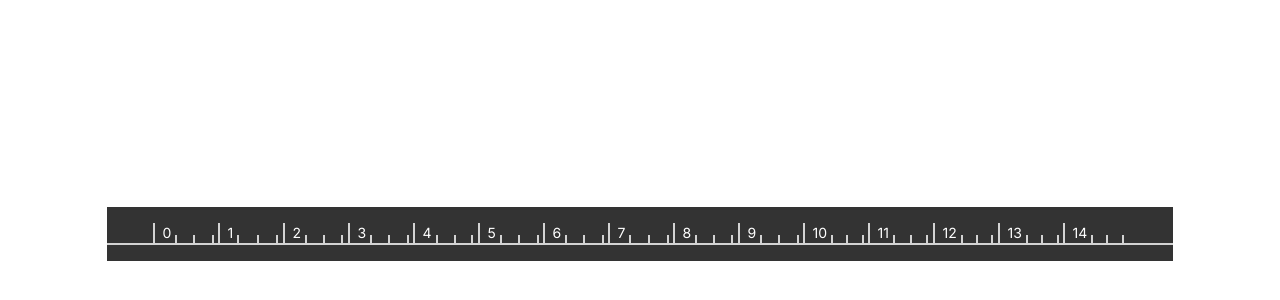
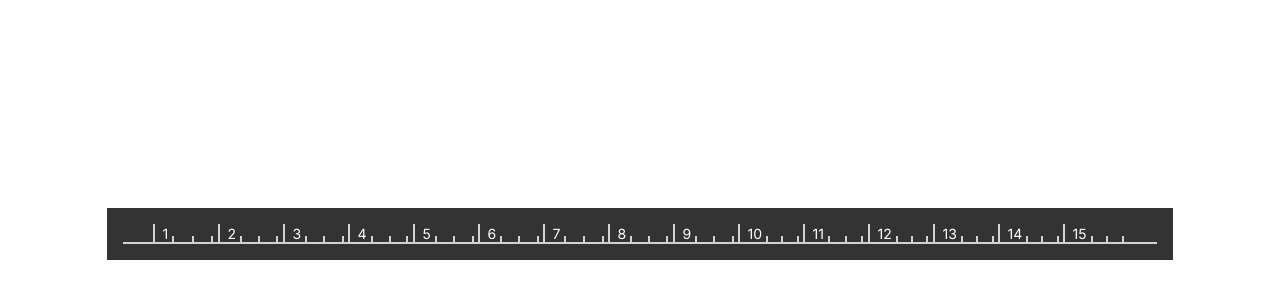
Before and after one commit to morozov312/measure-test-task, a Next.js app: page / in a window 1280 px wide. Shown: the part 166-466 px from the top of the page. Built offline with nearby package versions, Linux system fonts and the light colour scheme.

Commit message:
feat: add ctrl handle

```diff
--- a/src/app/globals.css
+++ b/src/app/globals.css
@@ -8,6 +8,10 @@
   --background-end-rgb: 255, 255, 255;
 }
 
+*::-webkit-scrollbar {
+  display: none;
+}
+
 @media (prefers-color-scheme: dark) {
   :root {
     --foreground-rgb: 255, 255, 255;
--- a/src/widgets/measure/ui/Measure.tsx
+++ b/src/widgets/measure/ui/Measure.tsx
@@ -52,27 +52,29 @@ const Measure = () => {
   );
 
   const horizontalScroll = (e: React.WheelEvent<HTMLDivElement>) => {
+    if (e.ctrlKey) {
       const currentState = scroll + e.deltaY;
       throttleSetScroll(
         currentState < MIN_SEGMENT_WIDTH || currentState > MAX_SEGMENT_WIDTH
           ? scroll
           : currentState,
       );
+    }
   };
 
   return (
     <div
       onWheel={horizontalScroll}
-      className='flex w-5/6 flex-col items-center overflow-hidden bg-[#333333] p-4 text-white'
+      className='flex w-5/6 flex-col items-start overflow-x-scroll bg-[#333333] p-4 text-white'
     >
-      <div className='flex min-w-full justify-center'>
+      <div className='flex min-w-full justify-center relative'>
         {SEGMENTS.map((segment) => (
           <div
             key={segment.id}
             style={{ width: scroll }}
             className='flex items-end justify-between border-l-2 border-[#d3d3d3] px-1'
           >
-            <span className='px-1 text-sm'>{segment.id}</span>
+            <span className='px-1 text-sm'>{segment.id + 1}</span>
             <div className='flex w-full justify-between'>
               {SUBSEGMENTS.map((subsegment) => (
                 <div
@@ -83,8 +85,8 @@ const Measure = () => {
             </div>
           </div>
         ))}
+        <div className='absolute bottom-0 h-[2px] w-full bg-[#d3d3d3]' />
       </div>
-      <div className='h-[2px] w-[110%] bg-[#d3d3d3]' />
     </div>
   );
 };
```
Lines whose indentation alone changed are shown as unchanged.
